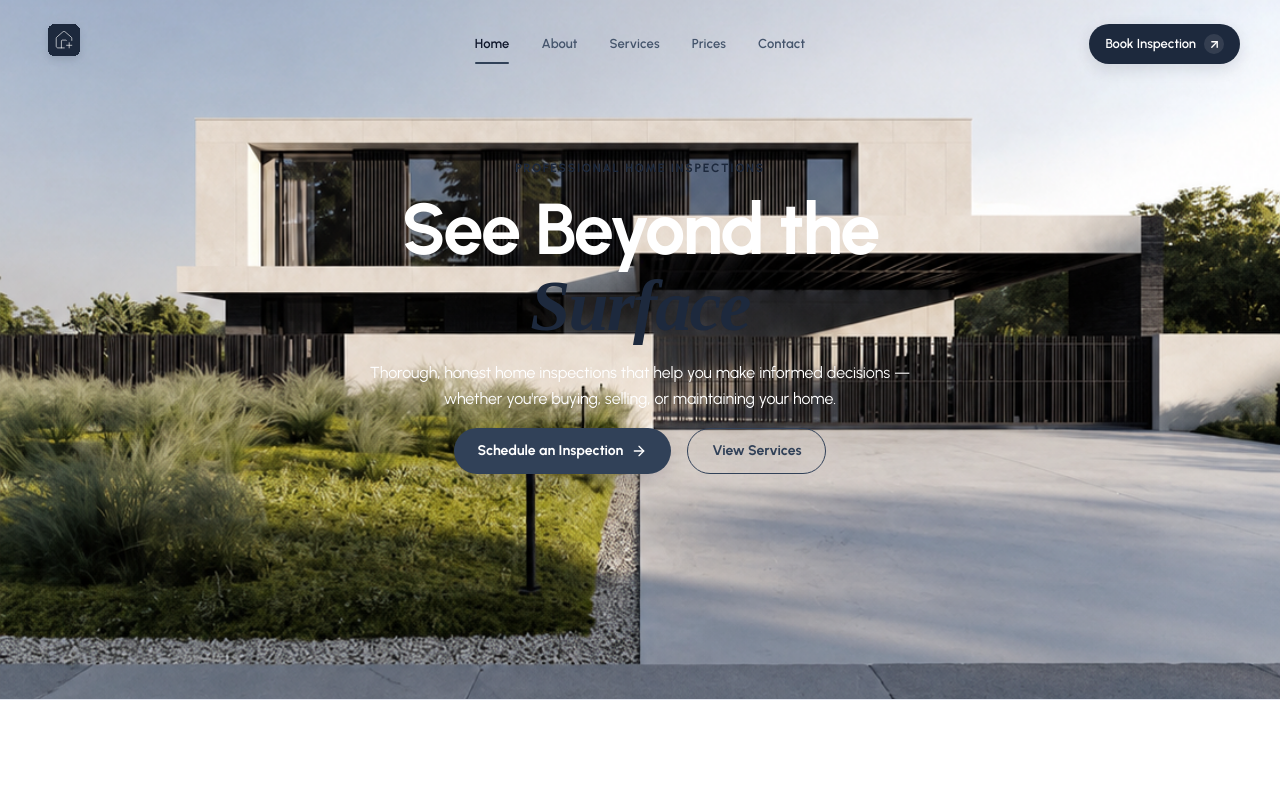
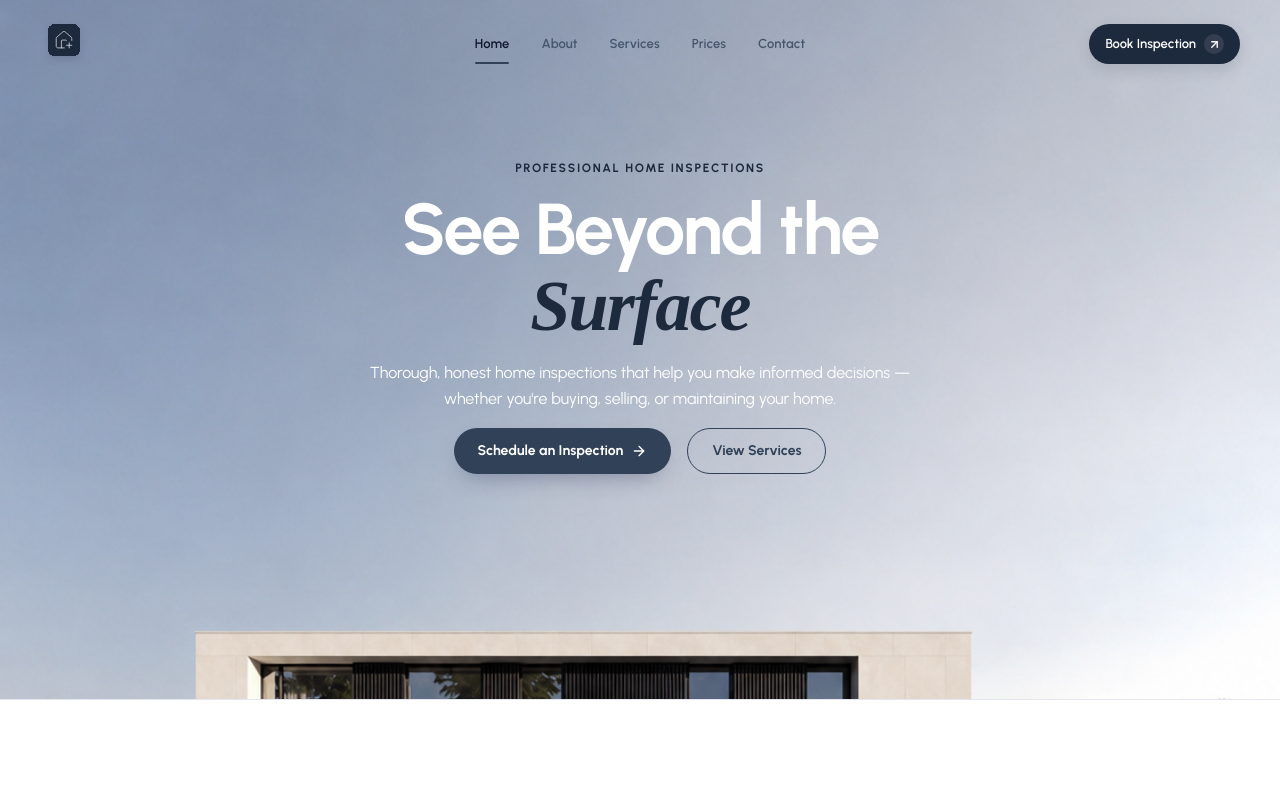
Before and after one commit to LeelaMohan217/sa-elite-home-inspection, a React (Vite) app: page / in a window 1280 px wide. Shown: the top 797 px of the page. Built offline with nearby package versions, Linux system fonts and the light colour scheme; a web font is replaced by a local one.

Commit message:
Shift hero background to show more sky, less house facade
Text content was overlapping the house image and hard to read. Moving
the background-position focal point up lets the sky fill the top of
the hero where the heading and CTAs sit.

```diff
--- a/src/pages/Home.jsx
+++ b/src/pages/Home.jsx
@@ -120,7 +120,7 @@
       <section className="relative min-h-[700px] overflow-hidden border-b border-hairline">
         {/* Background Image */}
         <div
-          className="absolute inset-0 bg-cover bg-[center_75%]"
+          className="absolute inset-0 bg-cover bg-[center_18%]"
           style={{
             backgroundImage: `url(${heroImage})`,
           }}
```
